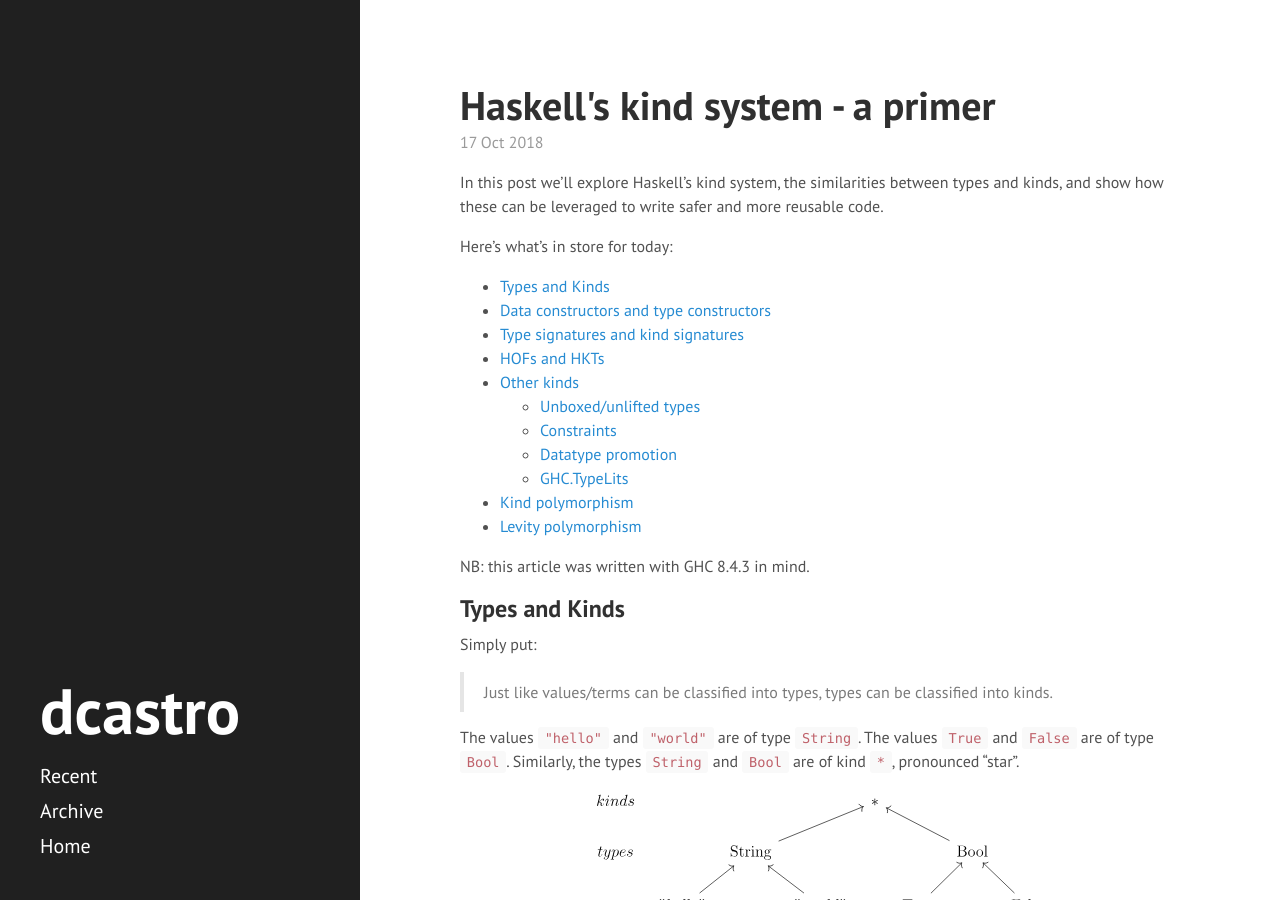
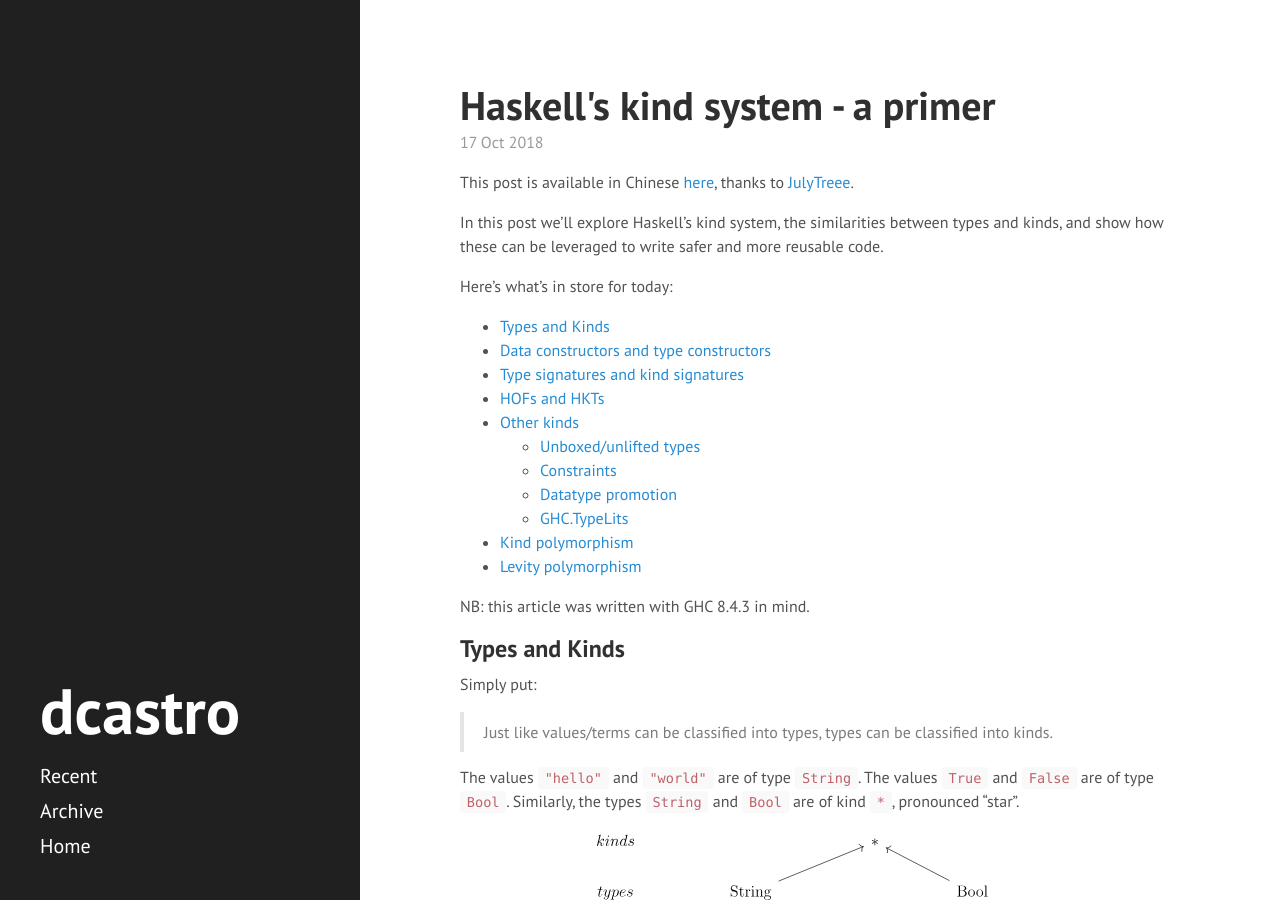
Before and after one commit to dcastro/dcastro.github.io, a Jekyll site: the page built from blog/_posts/2018-10-17-haskells-kind-system-a-primer.md, in a window 1280 px wide and 900 px high. Built offline with Jekyll 4.4.1, drawn with Linux system fonts in a browser that asks for light colours; nearby versions of some CDN libraries; some web fonts are replaced.

Commit message:
Added link to JulyTreee's translation

```diff
--- a/blog/_posts/2018-10-17-haskells-kind-system-a-primer.md
+++ b/blog/_posts/2018-10-17-haskells-kind-system-a-primer.md
@@ -5,6 +5,8 @@ issueId: 3
 ---
 
 <!-- markdownlint-disable MD002 -->
+
+This post is available in Chinese [here][chinese], thanks to [JulyTreee](https://twitter.com/JulyTreee).
 
 In this post we'll explore Haskell's kind system,
 the similarities between types and kinds,
@@ -667,3 +669,4 @@ These are [synonyms][star-synonym] for now, and the plan is to gradually phase o
  [linearity]: https://www.youtube.com/watch?v=t0mhvd3-60Y
  [levity]: https://www.youtube.com/watch?v=lSJwXZ7vWBw
  [levnum]: https://gist.github.com/dcastro/a7f9730981fa404415588224350dc918
+ [chinese]: http://julytreee.cn/2021/03/20/haskells-kind-system-a-primer/
```
